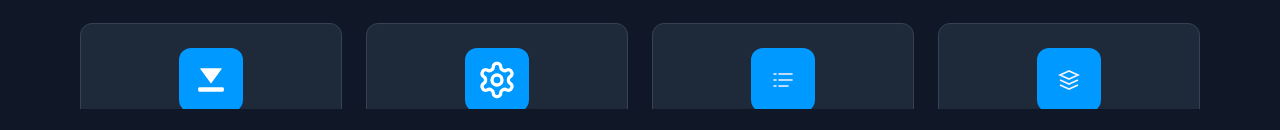
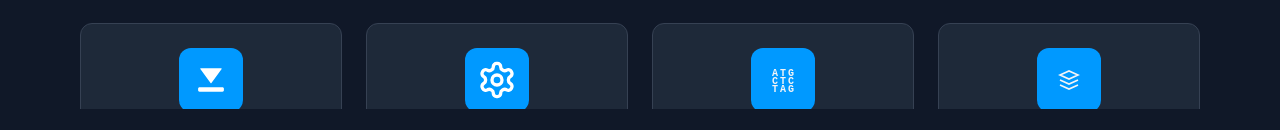
Before and after one commit to fergalmartin/ensembl-go, a React (Vite) app in the folder frontend/: page / in a window 1280 px wide. Shown: the part 667-797 px from the top of the page. Built offline with nearby package versions, Linux system fonts and the light colour scheme; no server answers.

Commit message:
Updated sequence viewer icon

```diff
--- a/frontend/src/components/AppButtonIcon.jsx
+++ b/frontend/src/components/AppButtonIcon.jsx
@@ -5,8 +5,27 @@ export default function AppButtonIcon({ buttonId, isLight, compact = false }) {
   const size = compact ? 18 : 24
   const strokeWidth = compact ? 1.8 : 2
 
-  // Rows of sequence with a coordinate gutter: what the view itself looks like.
-  if (buttonId === 'sequence') return <svg width={size} height={size} viewBox="0 0 24 24" fill="none" stroke="currentColor" strokeWidth="1.6" strokeLinecap="round" aria-hidden="true"><path d="M3 6h2M3 12h2M3 18h2M8 6h13M8 12h13M8 18h9"/></svg>
+  // Three codons, filling the tile.
+  //
+  // This went through abstract dashes, then letters with a magnifying glass over them.
+  // Both failed the same way: the icon renders at 18px, and anything layered over the
+  // lettering — a lens ring, a masked disc, a magnified glyph — collapses into noise at
+  // that size. What survives the reduction is the lettering itself, so the lettering is
+  // all there is, set as large as three rows will go.
+  //
+  // Height is the binding constraint, not width: three cap-heights plus gaps fit at
+  // about font-size 10 and no more, which is why the width is filled with letter-spacing
+  // rather than a larger face. Weight 800 rather than 700 because the extra stem width
+  // is what keeps the glyphs legible against the tile.
+  if (buttonId === 'sequence') return (
+    <svg width={size} height={size} viewBox="0 0 24 24" fill="none" aria-hidden="true">
+      <g fill="currentColor" fontFamily={FONT_MONO} fontSize="10" fontWeight="800" letterSpacing="2">
+        <text x="1" y="7.6">ATG</text>
+        <text x="1" y="15.6">CTC</text>
+        <text x="1" y="23.6">TAG</text>
+      </g>
+    </svg>
+  )
 
   if (buttonId === 'alignment_explorer') return <svg width={size} height={size} viewBox="0 0 24 24" fill="none" stroke="currentColor" strokeWidth="1.6" aria-hidden="true"><path d="M3 7l9-4 9 4-9 4-9-4ZM3 12l9 4 9-4M3 17l9 4 9-4"/></svg>
 
```
